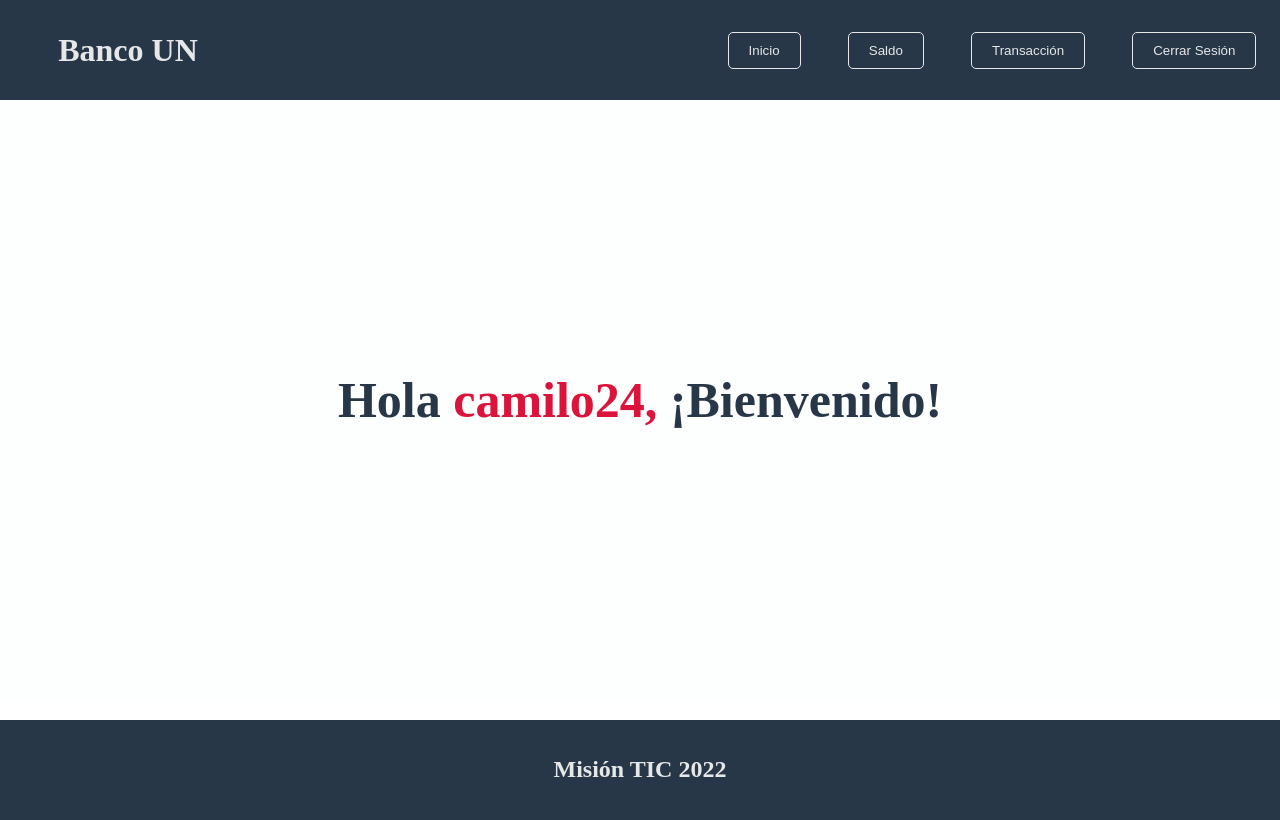
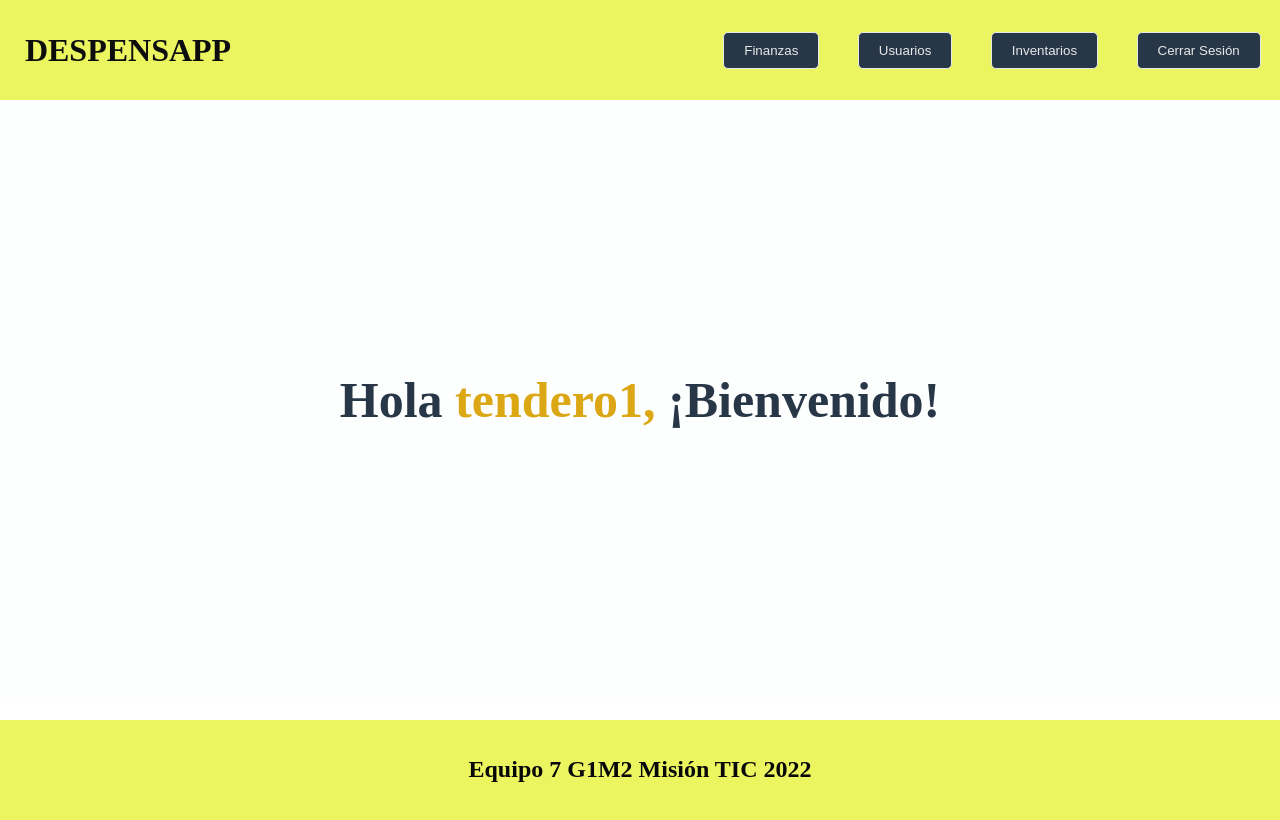
Before and after one commit to JanethRocioMojica/despensapp_app, a Vue app: page /user/tendero1 in a window 1280 px wide. Before the commit this address led to /user/camilo24. Built offline with nearby package versions, Linux system fonts and the light colour scheme.

Commit message:
cambios forma

```diff
--- a/src/App.vue
+++ b/src/App.vue
@@ -1,11 +1,11 @@
 <template>
   <div id="app">
     <div class="header">
-      <h1>Banco UN</h1>
+      <h1>DESPENSAPP</h1>
       <nav>
-        <button v-on:click="init" v-if="is_auth" > Inicio </button>
-        <button v-on:click="getBalance" v-if="is_auth" > Saldo </button>
-        <button v-if="is_auth" > Transacción </button>
+        <button v-on:click="init" v-if="is_auth" > Finanzas </button>
+        <button v-on:click="getBalance" v-if="is_auth" > Usuarios </button>
+        <button v-if="is_auth" > Inventarios </button>
         <button v-if="is_auth" >Cerrar Sesión</button>
       </nav>
     </div>
@@ -13,7 +13,7 @@
       <router-view></router-view>
     </div>
     <div class="footer">
-      <h2>Misión TIC 2022</h2>
+      <h2>Equipo 7 G1M2 Misión TIC 2022</h2>
     </div>
   </div>
 </template>
@@ -44,9 +44,9 @@ export default {
     },
   },
     beforeCreate: function(){
-      localStorage.setItem('current_username', 'camilo24')
+      localStorage.setItem('current_username', 'tendero1')
       localStorage.setItem('isAuth', true)
-      this.$router.push({name:"user",params:{username:'camilo24'}})
+      this.$router.push({name:"user",params:{username:'tendero1'}})
     },
 
 }
@@ -62,8 +62,8 @@ export default {
   width: 100%;
   height: 10vh;
   min-height: 100px;
-  background-color: #283747 ;
-  color:#E5E7E9 ;
+  background-color: #ebf55f ;
+  color:#0d0d0e ;
   display: flex;
   justify-content: space-between;
   align-items: center;
@@ -107,8 +107,8 @@ padding: 0;
 width: 100%;
 height: 10vh;
 min-height: 100px;
-background-color: #283747;
-color: #E5E7E9;
+background-color: #ebf55f ;
+color: #080808;
 }
 
 .footer h2{
--- a/src/components/User.vue
+++ b/src/components/User.vue
@@ -29,7 +29,7 @@
         color: #283747;
     }
     #User span{
-        color: crimson;
+        color: rgb(220, 167, 20);
         font-weight: bold;
     }
 </style>
--- a/src/components/UserBalance.vue
+++ b/src/components/UserBalance.vue
@@ -41,7 +41,7 @@ export default {
         color: #283747;
     }
     #UserBalance span{
-        color: crimson;
+        color: rgb(220, 100, 20);
         font-weight: bold;
     }
 </style>
```
